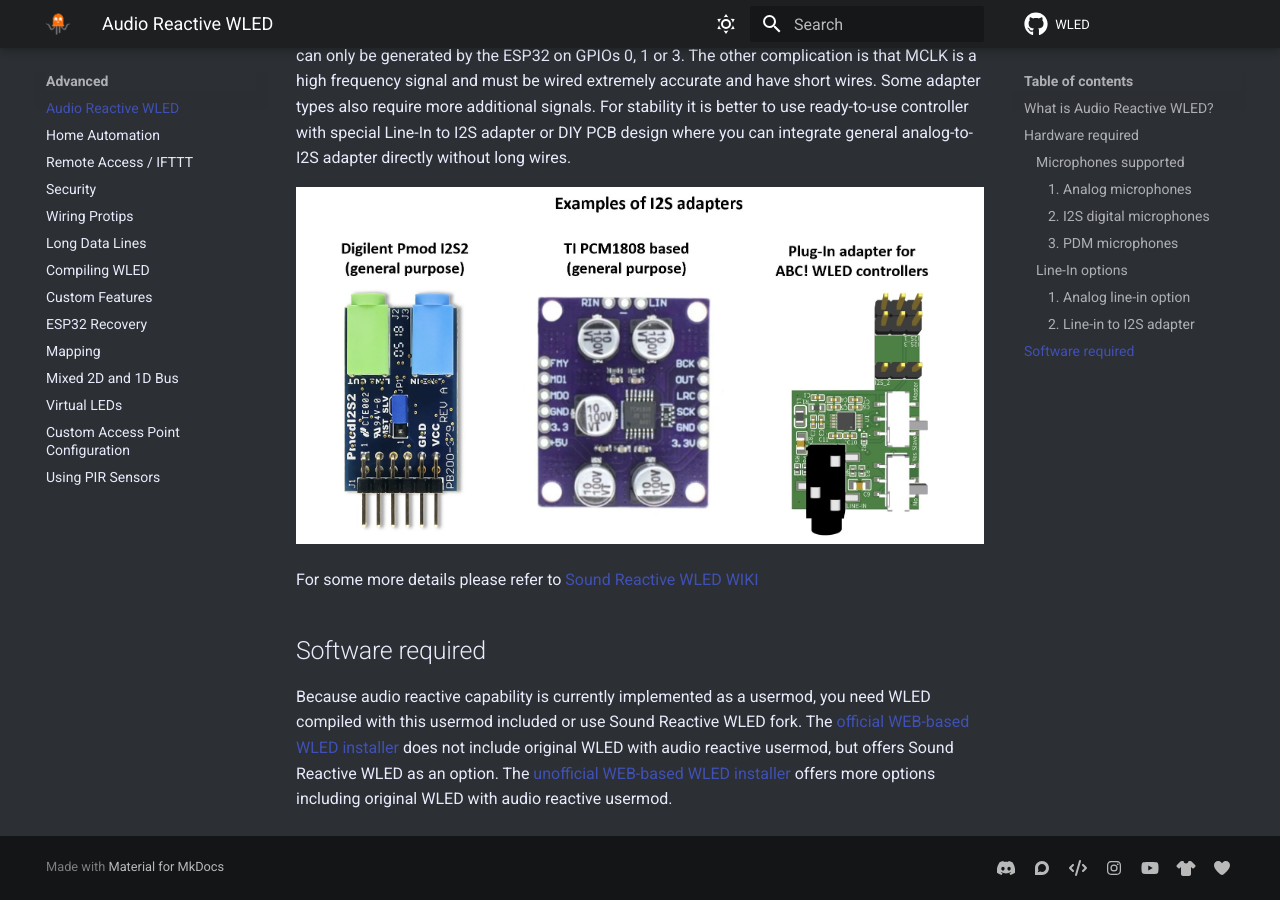
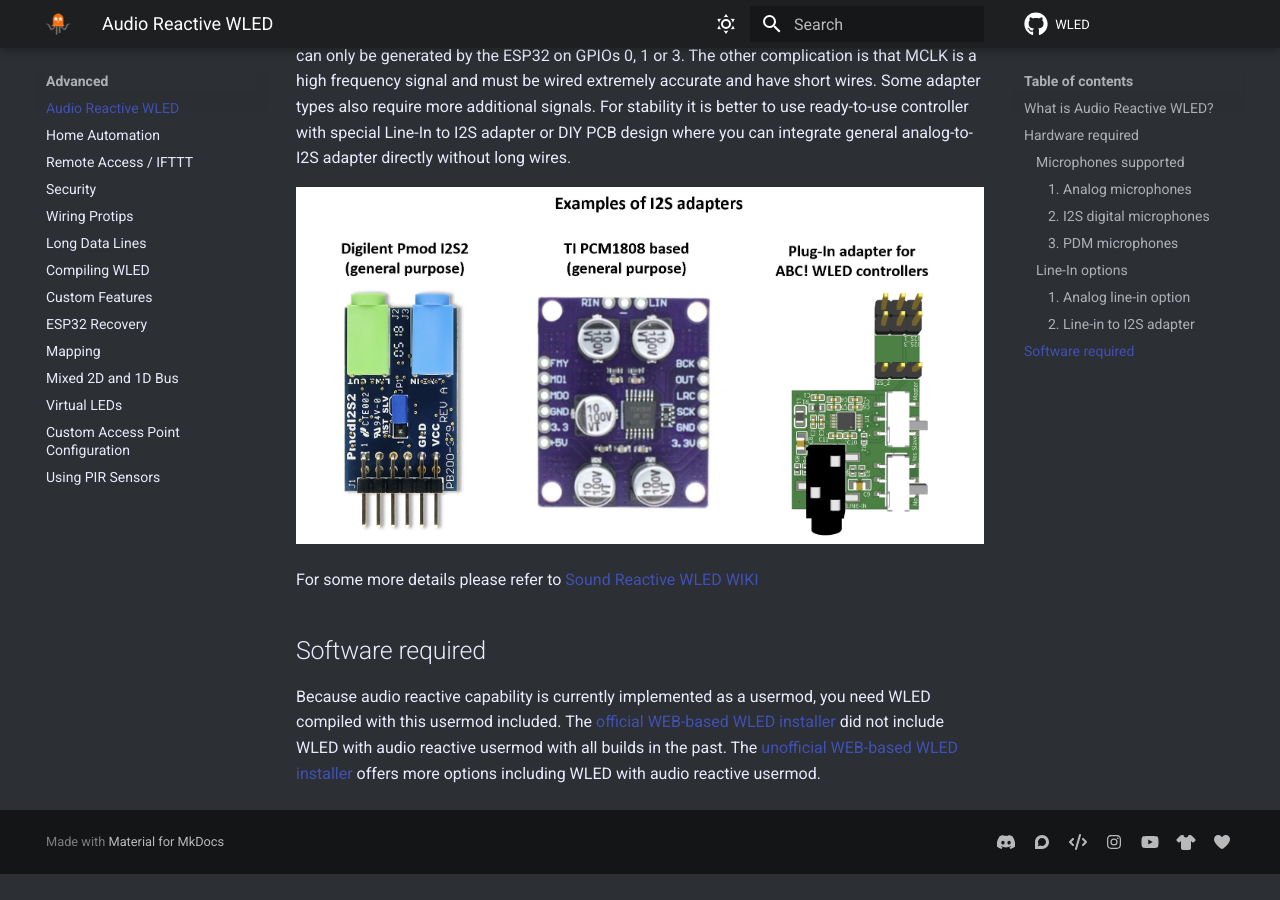
Before and after one commit to Aircoookie/WLED-Docs, an MkDocs documentation site: the page built from docs/advanced/audio-reactive.md, in a window 1280 px wide and 900 px high, scrolled down 3222 px. Built offline with MkDocs 1.6.1 and Material for MkDocs 9.7.7, drawn with Linux system fonts in a browser that asks for light colours; comment, search, counter and statistics services are not loaded; after the commit the page ends 4096 px from its top, so only the background shows below that.

Commit message:
Remove out of date WLED-SR references

```diff
--- a/docs/advanced/audio-reactive.md
+++ b/docs/advanced/audio-reactive.md
@@ -62,4 +62,4 @@
 
 ## Software required
 
-Because audio reactive capability is currently implemented as a usermod, you need WLED compiled with this usermod included or use Sound Reactive WLED fork. The [official WEB-based WLED installer](https://install.wled.me/) does not include original WLED with audio reactive usermod, but offers Sound Reactive WLED as an option. The [unofficial WEB-based WLED installer](https://wled-install.github.io/) offers more options including original WLED with audio reactive usermod.
+Because audio reactive capability is currently implemented as a usermod, you need WLED compiled with this usermod included. The [official WEB-based WLED installer](https://install.wled.me/) did  not include WLED with audio reactive usermod with all builds in the past. The [unofficial WEB-based WLED installer](https://wled-install.github.io/) offers more options including WLED with audio reactive usermod.
```
